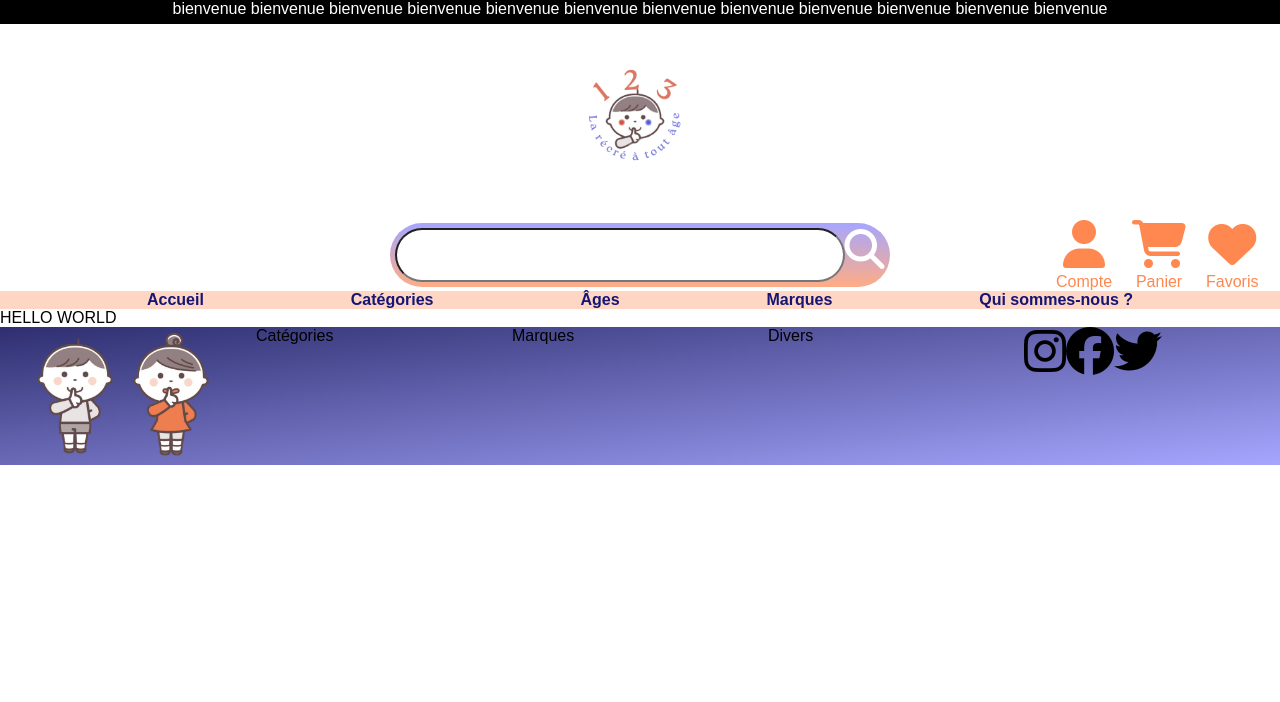
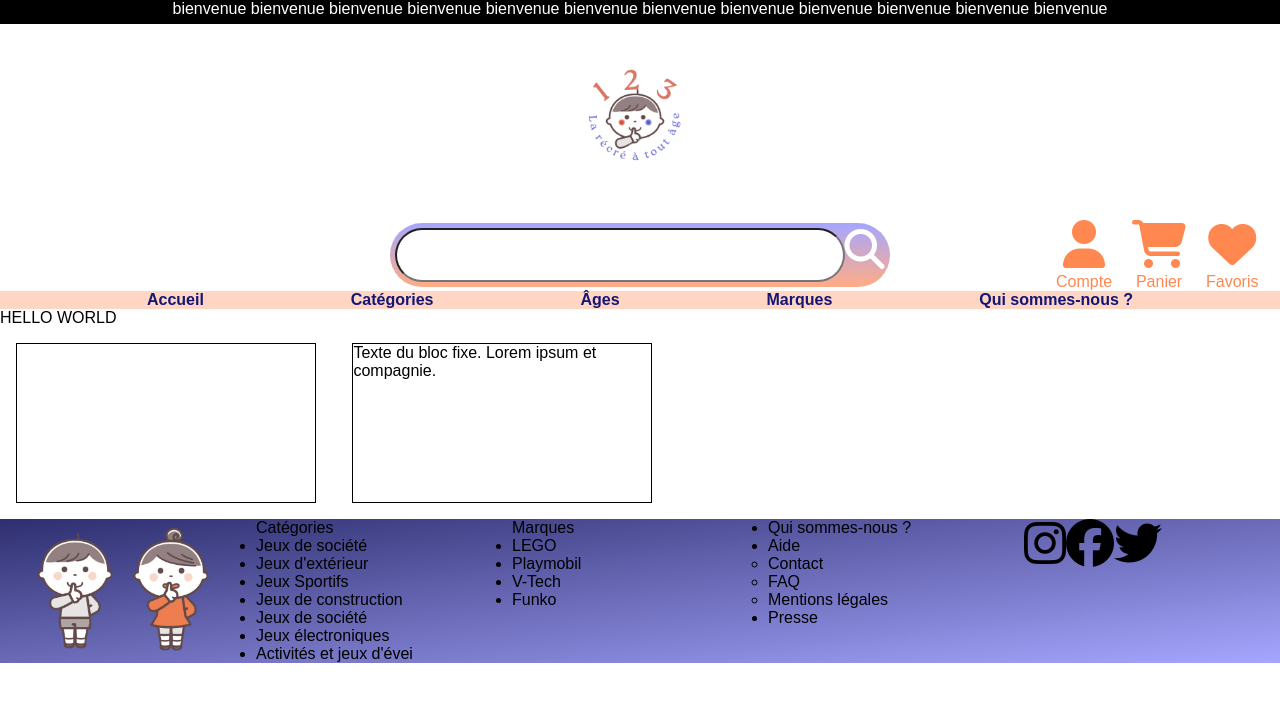
Before and after one commit to ugzer-13/LesPetits, a CodeIgniter 4 app: the page made by app/Views/accueil.php in a window 1280 px wide. Shown: the top 702 px of the page. Run offline with PHP 8.4 and a stand-in for CodeIgniter, Linux system fonts and the light colour scheme; the template is opened without the code that fills it, so the values that code supplies are empty; some libraries are stand-ins or nearby versions.

Commit message:
j'ai remplis le footer tel que figma et la je travaille sur la page d'accueil et j'ai commencer a faire des section pour mettre les promotions

```diff
--- a/app/Views/Template/footer.php
+++ b/app/Views/Template/footer.php
@@ -2,9 +2,35 @@
 <div id="logo-top">
     <img src="<?= base_url('images/footer.png') ?>" alt="">
 </div>
-<div>Catégories</div>
-<div>Marques</div>
-<div>Divers</div>
+<div>Catégories
+<ul>
+<li>Jeux de société</li>
+<li>Jeux d'extérieur</li>
+<li>Jeux Sportifs</li>
+<li>Jeux de construction</li>
+<li>Jeux de société</li>
+<li>Jeux électroniques</li>
+<li>Activités et jeux d'évei</li>
+</ul></div>
+<div>Marques
+    <ul>
+
+<li>LEGO</li>
+<li>Playmobil</li>
+<li>V-Tech</li>
+
+<li>Funko </li>
+    </ul>
+</div>
+<div>
+    <ul>
+        <li>Qui sommes-nous ?</li>
+<li>Aide
+<ul>
+    <li>Contact</li>
+<li>FAQ</li>
+<li>Mentions légales</li></ul></li>
+<li>Presse</li></ul></div>
 <div class="footer-socials">
         <div><i class="fa-brands fa-instagram"></i></div>
     <div><i class="fa-brands fa-facebook"></i></div>
--- a/app/Views/accueil.php
+++ b/app/Views/accueil.php
@@ -4,4 +4,14 @@
 <?= $this->endSection() ?>
 <?= $this->section('custombody') ?>
 <div>HELLO WORLD</div>
+<section>
+<div class="centre">
+        <div class="bloc-fixe">
+            <title>PROMOTIONS</title>
+            <img src="" alt="">
+        </div>
+        <div class="bloc-fixe">
+            Texte du bloc fixe. Lorem ipsum et compagnie.
+        </div>
+</section>
 <?= $this->endSection() ?>
--- a/public/style/style.css
+++ b/public/style/style.css
@@ -137,3 +137,11 @@ footer {
     color: rgb(0, 0, 0);
     font-size: 3em;
 }
+.bloc-fixe  {
+    display: inline-block;
+    border: solid 1px;
+    width: 300px;
+    height: 160px;
+    margin: 1em;
+    vertical-align: top;
+            }
```
